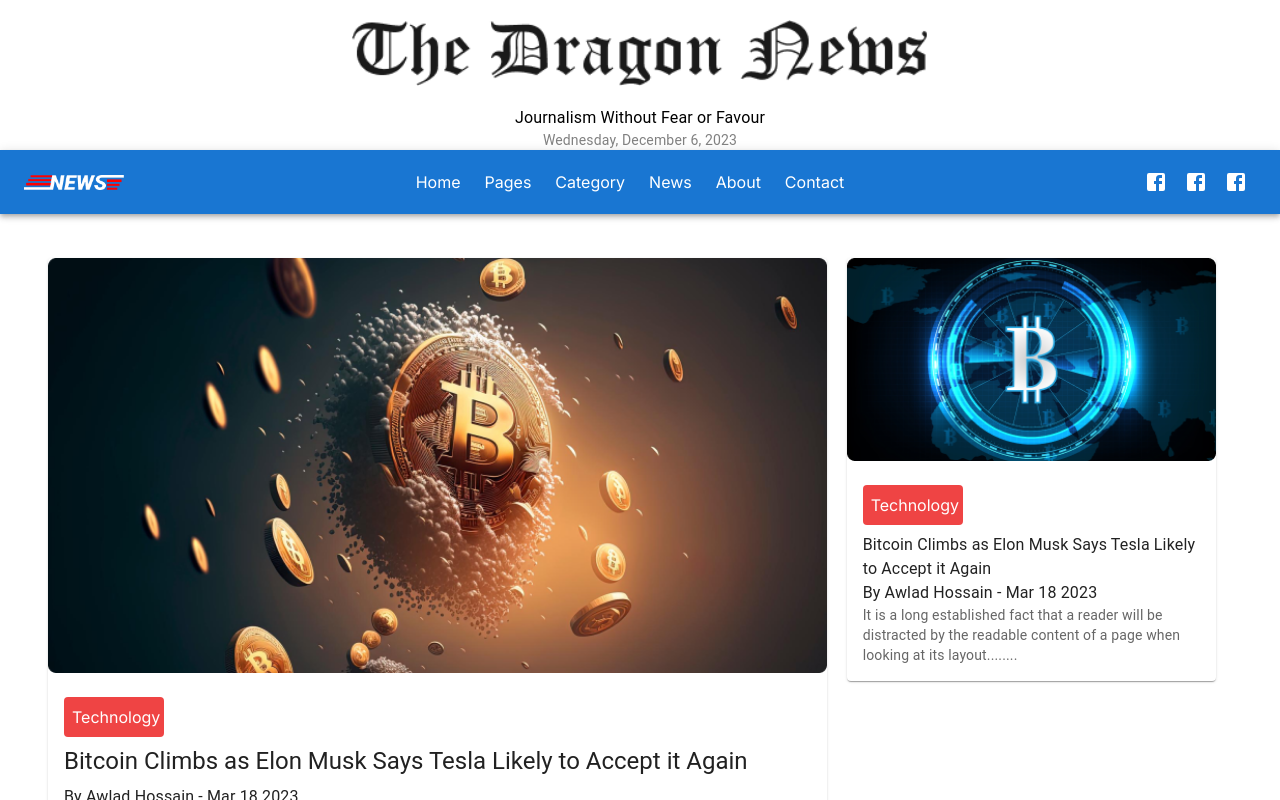
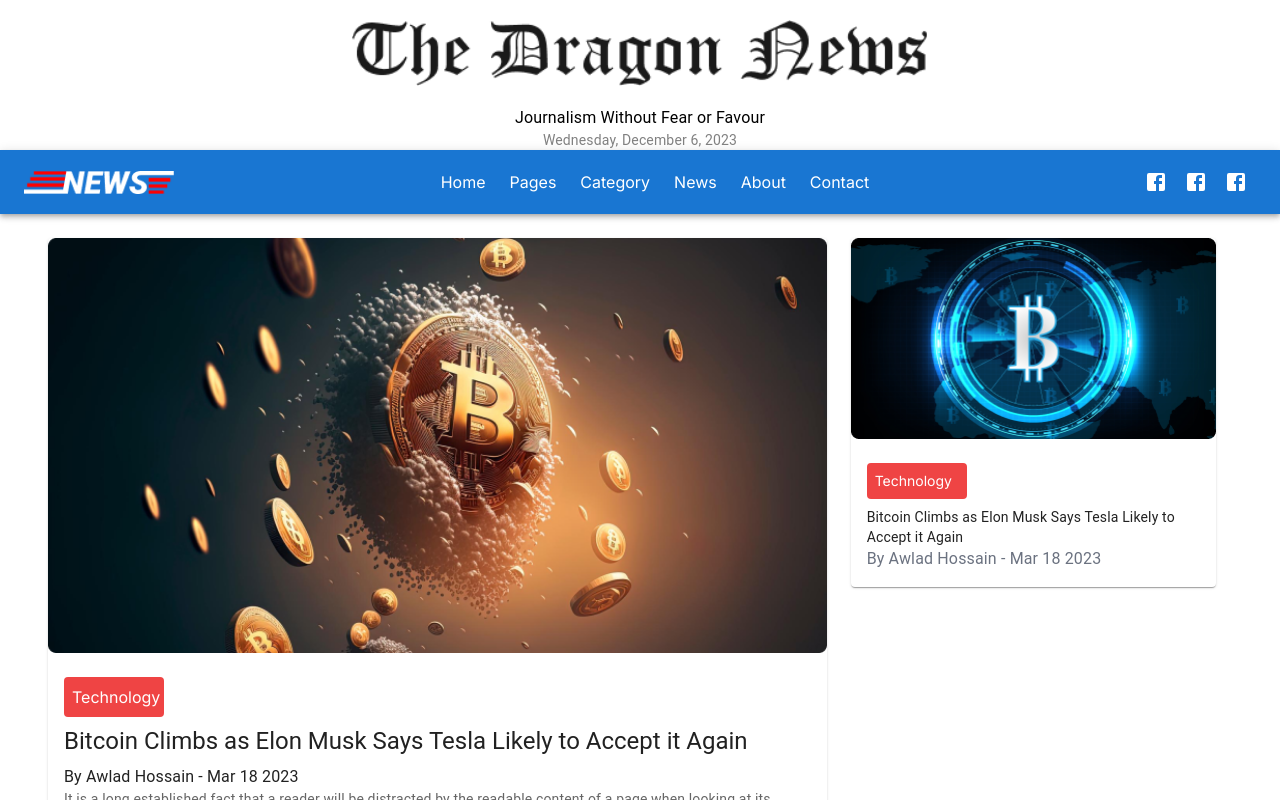
Before and after one commit to devmashum/the-dragon-news, a Next.js app: page / in a window 1280 px wide. Shown: the top 800 px of the page. Built offline with nearby package versions, Linux system fonts and the light colour scheme.

Commit message:
category section done

```diff
--- /dev/null
+++ b/src/app/categories/[categoriesId]/page.js
@@ -0,0 +1,11 @@
+import React from 'react';
+
+const DynamicNewsPage = () => {
+    return (
+        <div >
+            <h1>Dynamic route page</h1>
+        </div>
+    );
+};
+
+export default DynamicNewsPage;
--- /dev/null
+++ b/src/app/categories/layout.js
@@ -0,0 +1,26 @@
+
+import CategoryList from '@/components/ui/CategoryList/CategoryList';
+import SideBar from '@/components/ui/SideBar/SideBar';
+import { Box, Container, Grid } from '@mui/material';
+import React from 'react';
+
+const CategoriesLayout = ({children}) => {
+    return (
+    <div className='mt-5 w-10/12 mx-auto'>
+            <Box>
+            <Container>
+            <Grid container spacing={2}>
+  <Grid xs={3}>
+<CategoryList></CategoryList>
+  </Grid>
+  <Grid xs={9}>
+<h1>{children}</h1>
+  </Grid>
+</Grid>
+            </Container>
+        </Box>
+    </div>
+    );
+};
+
+export default CategoriesLayout;
--- a/src/app/layout.js
+++ b/src/app/layout.js
@@ -16,7 +16,7 @@
       <body className={inter.className}>
 
       <NavBar></NavBar>
-     <Container className='min-h-screen'> {children}</Container>
+     <Container className='min-h-screen mx-auto w-full'> {children}</Container>
       </body>
       <Footer></Footer>
     </html>
--- a/src/app/page.js
+++ b/src/app/page.js
@@ -5,7 +5,7 @@
 const HomePage = () => {
   return (
 <>
-<div className="pt-5">
+<div >
 <Grid container spacing={2}>
   <Grid xs={8}>
 <LatestNews></LatestNews>
--- a/src/components/shared/Navbar.js
+++ b/src/components/shared/Navbar.js
@@ -24,7 +24,7 @@
 },
     {
     route:"Category",
-    pathname:"/category"
+    pathname:"/categories/news"
 },
     {
     route:"News",
@@ -48,7 +48,7 @@
       <Container maxWidth="xl">
         <Toolbar disableGutters>
 
-      <Image src={logo} width={100} height={100} alt="logo"/>
+      <Image src={logo} width={150} height={150} alt="logo"/>
 
           <Box className="w-full text-center">
             {navItems.map((item) => (
--- /dev/null
+++ b/src/components/ui/CategoryList/CategoryList.js
@@ -0,0 +1,21 @@
+import { getAllCategories } from '@/utils/getAllCategories';
+import { Box, Button, Stack, Typography } from '@mui/material';
+import Link from 'next/link';
+import React from 'react';
+
+const CategoryList = async () => {
+    const {data: allCategories} = await getAllCategories();
+console.log(allCategories);
+    return (
+        <Box className="mt-5 bg-gray-100 px-5 py-2 ">
+         <Typography  variant='h6'>Category</Typography>
+         <Stack sx={{mt: 2.5}} rowGap={1}>
+            {allCategories.map((category)=>(<Button variant='outlined' key={category.id}>
+            <Link href={category.title}>{category.title}</Link>
+            </Button>))}
+         </Stack>
+        </Box>
+    );
+};
+
+export default CategoryList;
--- a/src/components/ui/SideBar/SideBar.js
+++ b/src/components/ui/SideBar/SideBar.js
@@ -4,7 +4,7 @@
 
 const SideBar = () => {
     return (
-        <Box className="my-10 ml-5">
+        <Box className="my-10 ml-6">
 
         <Card>
       <CardActionArea>
@@ -12,16 +12,14 @@
             <Image width={800} height={800} src={topNews2} alt="top news"/>
         </CardMedia>
         <CardContent>
-        <p className=' bg-red-500 w-[100px] p-2 text-white my-2 rounded-base rounded'>Technology</p>
-          <Typography >
+        <p className=' bg-red-500 w-[100px] p-2 text-white my-2 rounded-base rounded text-sm'>Technology</p>
+          <Typography className='text-xl font-bold' variant="body2" >
           Bitcoin Climbs as Elon Musk Says Tesla Likely to Accept it Again
           </Typography>
-          <Typography >
+          <Typography className='text-base text-gray-500' >
           By Awlad Hossain - Mar 18 2023
           </Typography>
-          <Typography variant="body2" color="text.secondary">
-          It is a long established fact that a reader will be distracted by the readable content of a page when looking at its layout........
-          </Typography>
+
         </CardContent>
       </CardActionArea>
     </Card>
--- /dev/null
+++ b/src/utils/getAllCategories.js
@@ -0,0 +1,4 @@
+export const getAllCategories = async () => {
+    const res = await fetch('https://the-news-portal-server.vercel.app/categories')
+    return res.json();
+}
```
